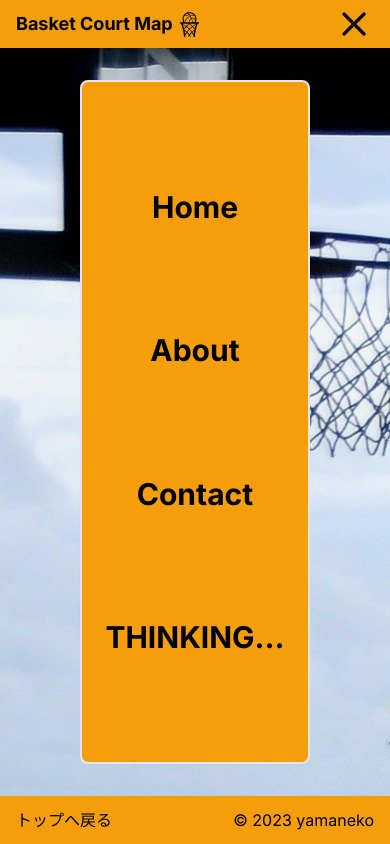
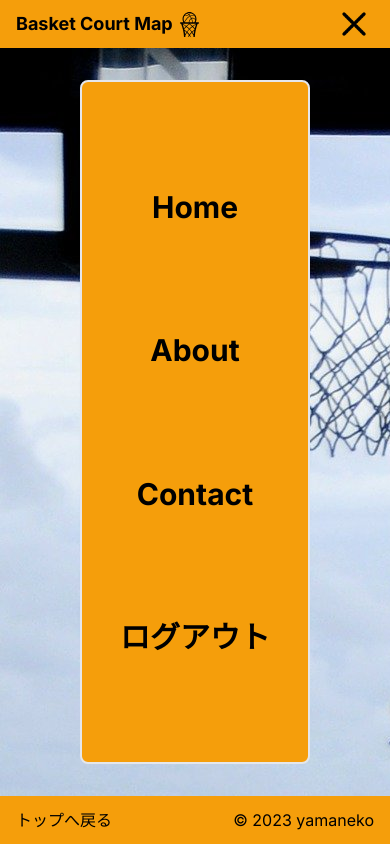
Before and after one commit to yamaneko86/basket-court-map-ts, a Next.js app: page / in a window 390 px wide. Both pictures are taken after a click on the button 362 px from the left and 24 px from the top of the page. Built offline with nearby package versions, Linux system fonts and the light colour scheme; no server answers; the database is empty.

Commit message:
🔥 不要コードの削除

```diff
--- a/src/app/_components/Header.tsx
+++ b/src/app/_components/Header.tsx
@@ -1,13 +1,10 @@
 "use client";
-import { signOut } from "next-auth/react";
 import Image from "next/image";
 import Link from "next/link";
-import { useRouter } from "next/navigation";
 import React, { useState } from "react";
 
 const Header = () => {
   const [openMenu, setOpenMenu] = useState<boolean>(false);
-  const router = useRouter();
 
   const menuFunc = () => {
     setOpenMenu(!openMenu);
@@ -38,7 +35,7 @@ const Header = () => {
               <Link href={"/contact"}>Contact</Link>
             </li>
             <li className="hover:text-white">
-              <Link href={"/"}>THINKING...</Link>
+              <button>ログアウト</button>
             </li>
           </ul>
           <button
```
